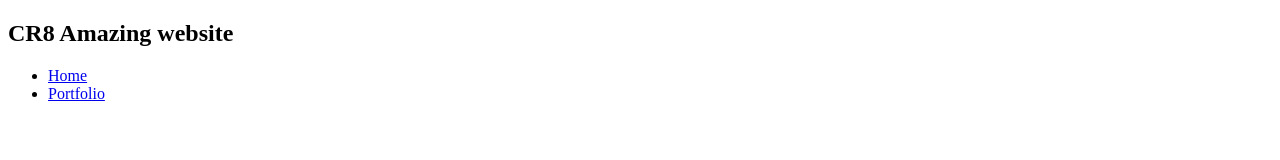
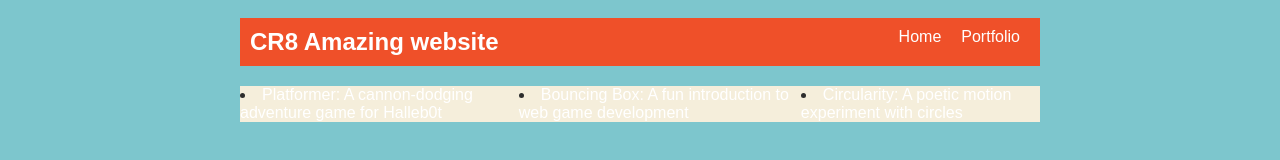
Before and after one commit to CristianDiaz8/CristianDiaz8, a plain HTML site: page portfolio.html in a window 1280 px wide. Drawn offline with Linux system fonts and the light colour scheme.

Commit message:
portfolio done

```diff
--- a/portfolio.html
+++ b/portfolio.html
@@ -2,6 +2,7 @@
 <html>
   <head>
     <title>WELCOM TO CR8 WEBSIDE</title>
+    <link rel="stylesheet" href="style.css" />
   </head>
 
   <body>
@@ -20,7 +21,15 @@
      </ul>
       </nav>
       <main>
-
+        <li>
+          <a href="fsd-projects/platformer/">Platformer: A cannon-dodging adventure game for Halleb0t</a>
+        </li>
+        <li>
+          <a href="fsd-projects/bouncing-box/">Bouncing Box: A fun introduction to web game development</a>
+        </li>
+        <li>
+          <a href="fsd-projects/circularity/">Circularity: A poetic motion experiment with circles</a>
+        </li>
       </main>
     </div>
   </body>
```
